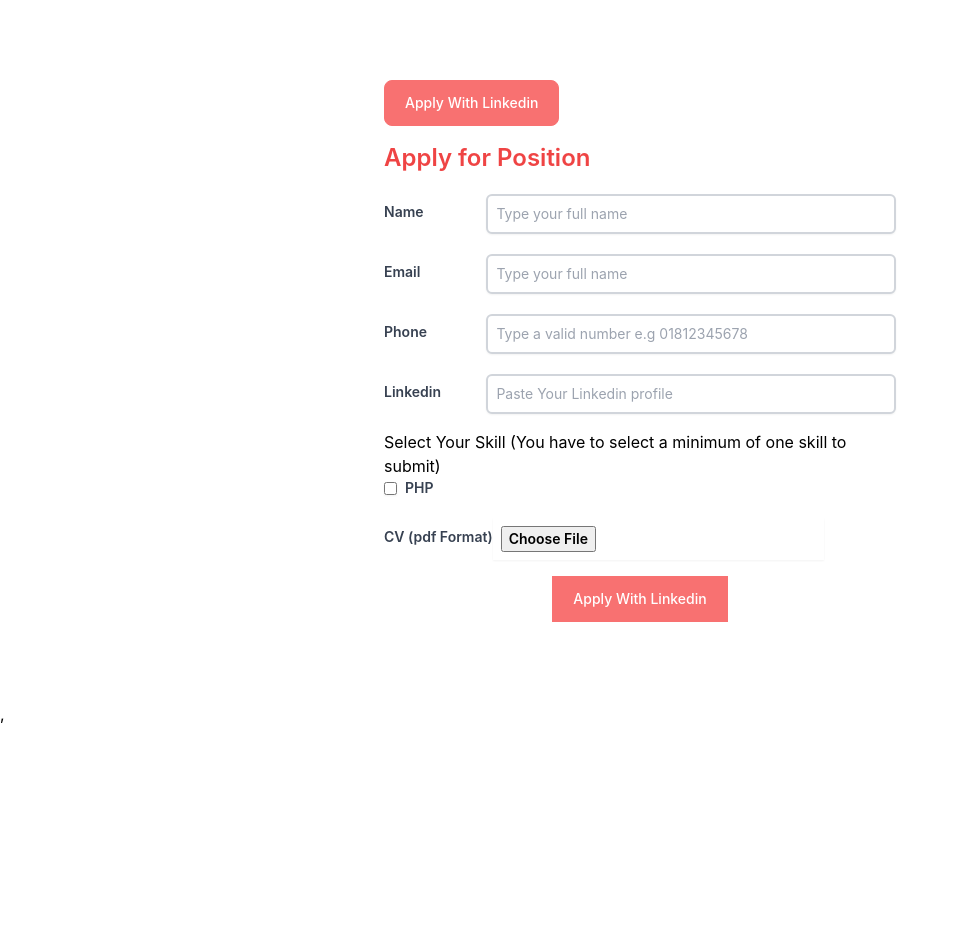
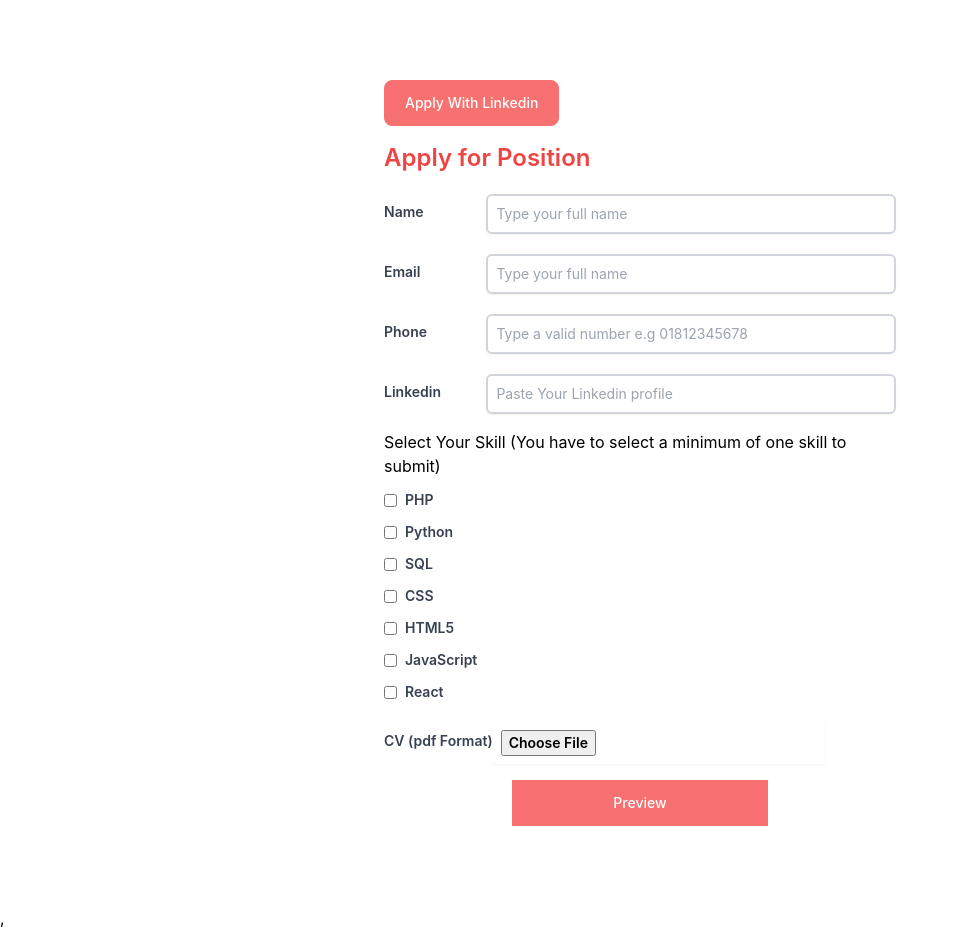
Before and after one commit to git-sujon/pdf-to-html-client, a React (Create React App) app: page / in a window 1280 px wide. Shown: the whole page, without its empty margins (0-958 px from the left). Before the commit the page ends 800 px from the top, so only its background shows below. Built offline with nearby package versions, Linux system fonts and the light colour scheme.

Commit message:
Applying react Hook frm

```diff
--- a/package.json
+++ b/package.json
@@ -9,6 +9,7 @@
     "@testing-library/user-event": "^13.5.0",
     "react": "^18.2.0",
     "react-dom": "^18.2.0",
+    "react-hook-form": "^7.40.0",
     "react-router-dom": "^6.4.4",
     "react-scripts": "5.0.1",
     "web-vitals": "^2.1.4"
--- a/src/Pages/ApplyForPosition/ApplyForPosition.js
+++ b/src/Pages/ApplyForPosition/ApplyForPosition.js
@@ -2,10 +2,33 @@ import { useAuth0 } from "@auth0/auth0-react";
 import React from "react";
 import { useEffect } from "react";
 import { useState } from "react";
+import { useForm } from "react-hook-form";
 import LoginAndLogoutButton from "../../components/LoginAndLogoutButton/LoginAndLogoutButton";
 
 const ApplyForPosition = () => {
   const { user, isAuthenticated, isLoading } = useAuth0();
+  const {
+    register,
+    handleSubmit,
+    reset,
+
+    formState: { errors },
+  } = useForm();
+
+  const skills = [
+    "PHP",
+    "Python",
+    "SQL",
+    "CSS",
+    "HTML5",
+    "JavaScript",
+    "React",
+  ];
+
+  const formHandler = (event) => {
+  console.log(event)
+
+  }
 
   return (
     <div>
@@ -20,7 +43,7 @@ const ApplyForPosition = () => {
             Apply for Position
           </h2>
         </div>
-        <form className="space-y-4">
+        <form onSubmit={handleSubmit(formHandler)} className="space-y-4">
           {/* Name  */}
           <div className="flex items-center justify-between ">
             <label
@@ -33,7 +56,7 @@ const ApplyForPosition = () => {
             <input
               type="text"
               id="UserName"
-              name="name"
+              {...register("name")}
               defaultValue={user?.name}
               required
               placeholder="Type your full name"
@@ -53,7 +76,7 @@ const ApplyForPosition = () => {
             <input
               type="email"
               id="UserEmail"
-              name="email"
+              {...register("email")}
               defaultValue={user?.email}
               required
               placeholder="Type your full name"
@@ -72,7 +95,7 @@ const ApplyForPosition = () => {
             <input
               type="tel"
               id="UserPhone"
-              name="phone"
+              {...register("phone")}
               required
               placeholder="Type a valid number e.g 01812345678"
               className="mt-1  rounded-md block w-4/5 border-2 border-gray-300 shadow-sm sm:text-sm py-2 px-2"
@@ -90,7 +113,7 @@ const ApplyForPosition = () => {
             <input
               type="url"
               id="UserLinkedin"
-              name="linkedin"
+              {...register("linkedin")}
               required
               placeholder="Paste Your Linkedin profile"
               className="mt-1  rounded-md block w-4/5 border-2 border-gray-300 shadow-sm sm:text-sm py-2 px-2"
@@ -104,18 +127,19 @@ const ApplyForPosition = () => {
             </h4>
 
             {/* select tag  */}
-            <div className="flex items-center ">
+            {skills.map((skill, idx) => (
+              <div key={idx} className="flex items-center mt-3">
                 <input
                   type="checkbox"
                   id="PHP"
-                name="PHP"
-                className=" border-gray-300 bg-white shadow-sm"
+                  {...register(`${skill}`)}
+                  className=" border-gray-300 bg-white "
                 />
-              <span className="text-sm font-semibold  text-gray-700   ml-2">
-                PHP
-              </span>
+                <label className="text-sm font-semibold  text-gray-700 block   ml-2">
+                  {skill}
+                </label>
               </div>
-
+            ))}
           </div>
 
           {/* CV Upload  */}
@@ -133,20 +157,15 @@ const ApplyForPosition = () => {
               id="uploadCV"
               name="uploadCV"
               required
-
               className="mt-1 font-semibold hide text-white shadow-sm sm:text-sm py-2 px-2"
             />
           </div>
 
-
-          <button
-
-        className="flex items-center justify-between  border border-red-400 bg-red-400 px-5 py-3 transition-colors hover:bg-transparent focus:outline-none focus:ring mx-auto"
-
-      >
-        <span className="text-sm font-medium text-white hover:text-black "> Apply With Linkedin</span>
+          <div className="mt-10">
+            <button type="submit" className="md:w-1/2 block text-center mx-auto border border-red-400 bg-red-400 text-sm font-medium text-white hover:text-black  px-5 py-3 transition-colors hover:bg-transparent focus:outline-none focus:ring ">
+          Preview
           </button>
-
+          </div>
         </form>
       </div>
     </div>
```
Also changed, not shown: 1 other file (tests, documents, lock files or other folders). Lines whose indentation alone changed are shown as unchanged.
